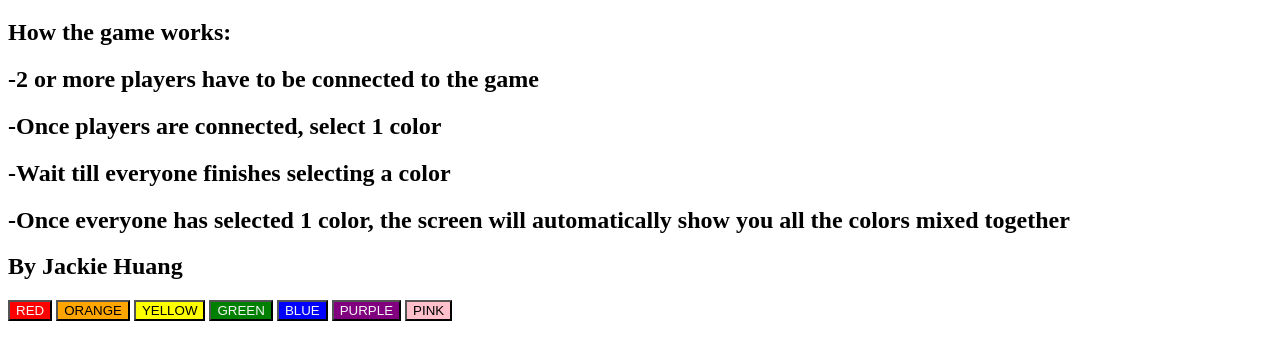
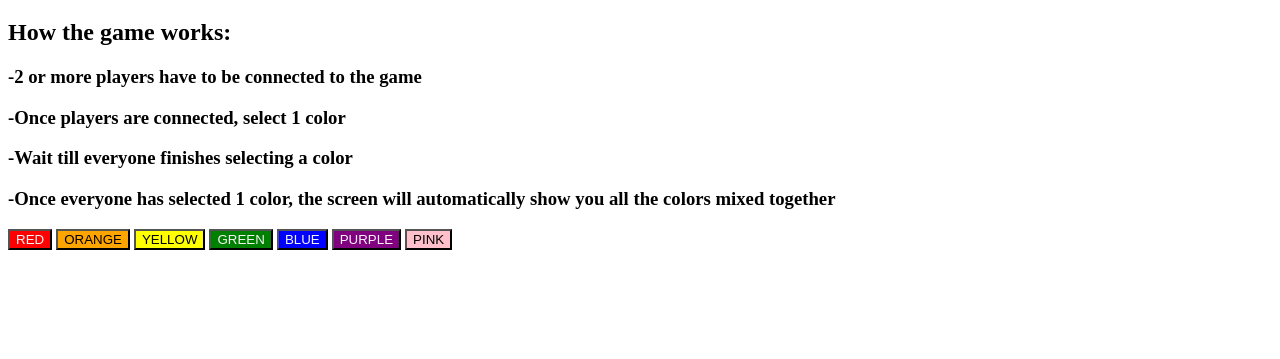
Before and after one commit to Jackieh55555/Assignment-3, a website: page public/collaborate.html in a window 1280 px wide. Shown: the part 61-420 px from the top of the page. Drawn offline with nearby package versions, Linux system fonts and the light colour scheme; no server answers.

Commit message:
Font changes

```diff
--- a/public/collaborate.html
+++ b/public/collaborate.html
@@ -5,11 +5,10 @@
     <body>
         <h1>Welcome to the Color Mixer!</h1>
         <h2>How the game works:</h2>
-        <h2>-2 or more players have to be connected to the game</h2>
-        <h2>-Once players are connected, select 1 color</h2>
-        <h2>-Wait till everyone finishes selecting a color</h2>
-        <h2>-Once everyone has selected 1 color, the screen will automatically show you all the colors mixed together</h2>
-        <h2>By Jackie Huang </h2>
+        <h3>-2 or more players have to be connected to the game</h3>
+        <h3>-Once players are connected, select 1 color</h3>
+        <h3>-Wait till everyone finishes selecting a color</h3>
+        <h3>-Once everyone has selected 1 color, the screen will automatically show you all the colors mixed together</h3>
         <!-- some very nice color buttons -->
         <button id="red" style="background-color:red; color:whitesmoke;">RED</button>
         <button id="orange" style="background-color:orange; color:black;">ORANGE</button>
```
